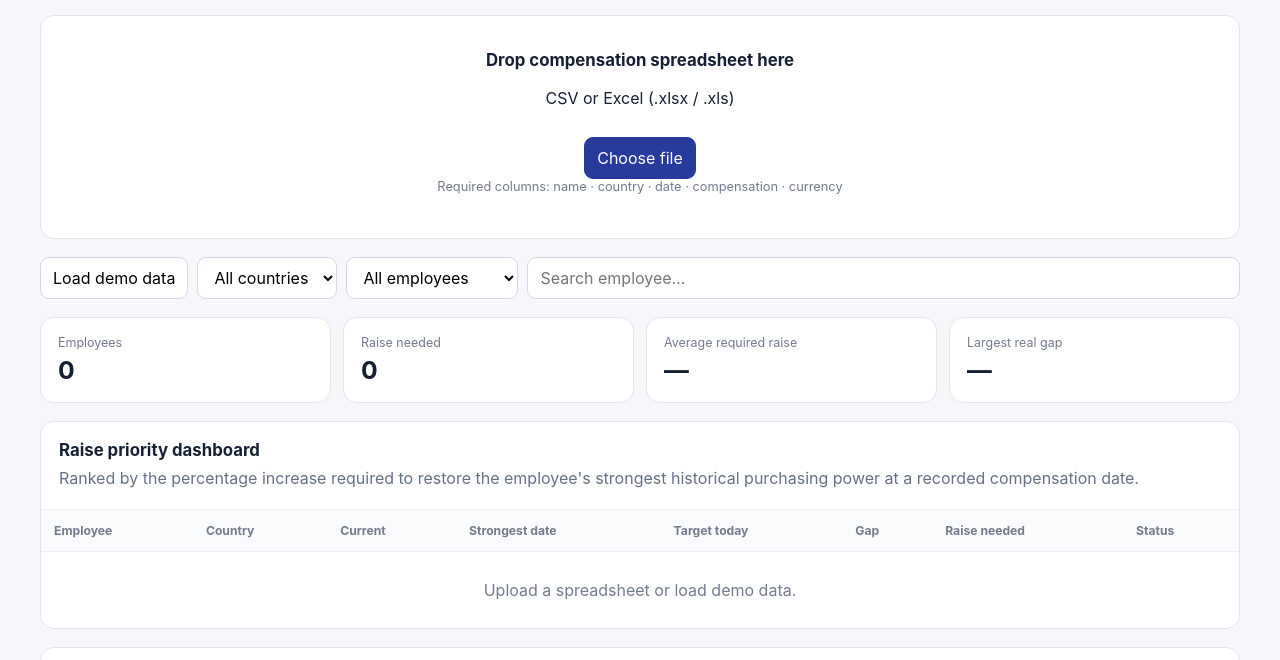
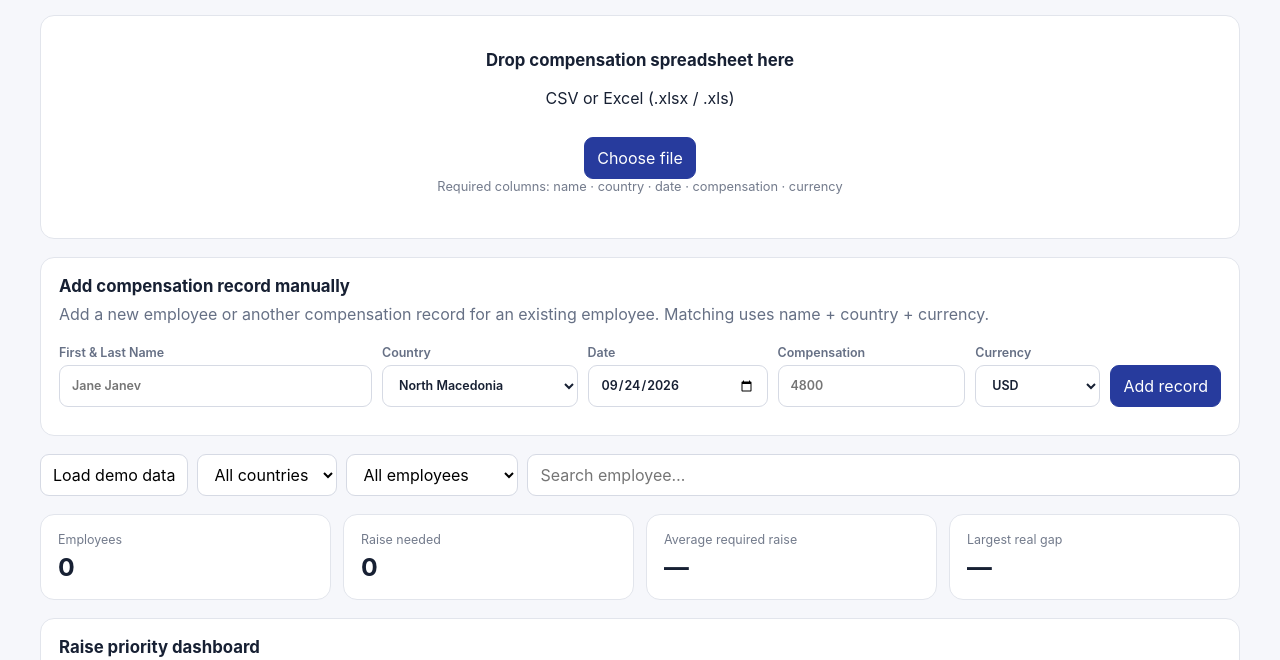
Before and after one commit to georgmkd/compensation-dashboard, a plain HTML site: page index.html in a window 1280 px wide. Shown: the part 137-797 px from the top of the page. Drawn offline with Linux system fonts and the light colour scheme.

Commit message:
Add files via upload

```diff
--- a/app.js
+++ b/app.js
@@ -273,6 +273,27 @@
   ["countryFilter","needFilter"].forEach(id=>$(id).addEventListener("change",render));
   $("search").addEventListener("input",render);
   $("closeDetail").addEventListener("click",()=>$("detail").classList.add("hidden"));
+
+  $("manualDate").value = new Date().toISOString().slice(0,10);
+  $("manualForm").addEventListener("submit", e => {
+    e.preventDefault();
+    const record = {
+      name: $("manualName").value.trim(),
+      country: $("manualCountry").value,
+      date: $("manualDate").value,
+      compensation: $("manualCompensation").value,
+      currency: $("manualCurrency").value
+    };
+    if (!record.name || !record.date || !record.compensation) {
+      $("manualStatus").textContent = "Please complete all fields.";
+      return;
+    }
+    raw.push(record);
+    analyze();
+    $("manualStatus").textContent = `Added ${record.name} — ${formatDate(record.date)} — ${money(Number(record.compensation),record.currency)}.`;
+    $("manualCompensation").value = "";
+  });
+
   $("demo").addEventListener("click",()=>{
     raw=[
       {name:"Michael Anderson",country:"North Macedonia",date:"2022-01-01",compensation:4100,currency:"USD"},
--- a/index.html
+++ b/index.html
@@ -22,6 +22,34 @@
     <input id="file" type="file" accept=".csv,.xlsx,.xls" hidden>
     <div class="hint">Required columns: name · country · date · compensation · currency</div>
     <div id="status" class="status" aria-live="polite"></div>
+  </section>
+
+
+  <section class="card manual-entry">
+    <div class="section-head">
+      <h2>Add compensation record manually</h2>
+      <p>Add a new employee or another compensation record for an existing employee. Matching uses name + country + currency.</p>
+    </div>
+    <form id="manualForm" class="manual-grid">
+      <label>First &amp; Last Name<input id="manualName" required placeholder="Jane Janev"></label>
+      <label>Country
+        <select id="manualCountry" required>
+          <option value="North Macedonia">North Macedonia</option>
+          <option value="Uruguay">Uruguay</option>
+          <option value="Argentina">Argentina</option>
+          <option value="Brazil">Brazil</option>
+          <option value="Netherlands">Netherlands</option>
+          <option value="USA">United States</option>
+        </select>
+      </label>
+      <label>Date<input id="manualDate" type="date" required></label>
+      <label>Compensation<input id="manualCompensation" type="number" min="0" step="0.01" required placeholder="4800"></label>
+      <label>Currency
+        <select id="manualCurrency" required><option value="USD">USD</option><option value="EUR">EUR</option></select>
+      </label>
+      <button class="primary manual-submit" type="submit">Add record</button>
+    </form>
+    <div id="manualStatus" class="status" aria-live="polite"></div>
   </section>
 
   <section class="toolbar">
--- a/styles.css
+++ b/styles.css
@@ -17,3 +17,10 @@ button{cursor:pointer}.primary{background:#273b9d;color:#fff;border-color:#273b9
 .hidden{display:none}.detail{padding-bottom:18px}.detail .table-wrap{margin:16px 18px 0}.bar{width:95px;height:7px;background:#e7e9ef;border-radius:20px;overflow:hidden}.bar span{display:block;height:100%;background:#5367e8}.strength{display:flex;align-items:center;gap:8px}.empty{text-align:center;color:#737b8c;padding:28px}.methodology{padding:18px}.methodology p{color:#667085}
 @media(max-width:760px){.app{padding:20px 12px 40px}.metrics,.metrics.three{grid-template-columns:1fr 1fr}.drop{padding:24px 14px}}
 @media(max-width:440px){.metrics,.metrics.three{grid-template-columns:1fr}.toolbar>*{width:100%}}
+
+
+.manual-entry{padding-bottom:18px}.manual-grid{display:grid;grid-template-columns:2fr 1.25fr 1.15fr 1.2fr .8fr auto;gap:10px;align-items:end;padding:0 18px}
+.manual-grid label{font-size:.78rem;color:#667085;font-weight:600}.manual-grid input,.manual-grid select{display:block;width:100%;margin-top:5px;color:#172033}.manual-submit{margin:0;white-space:nowrap}
+.manual-entry>.status{padding:0 18px;margin-top:10px}
+@media(max-width:950px){.manual-grid{grid-template-columns:1fr 1fr 1fr}.manual-submit{width:100%}}
+@media(max-width:600px){.manual-grid{grid-template-columns:1fr}}
```
